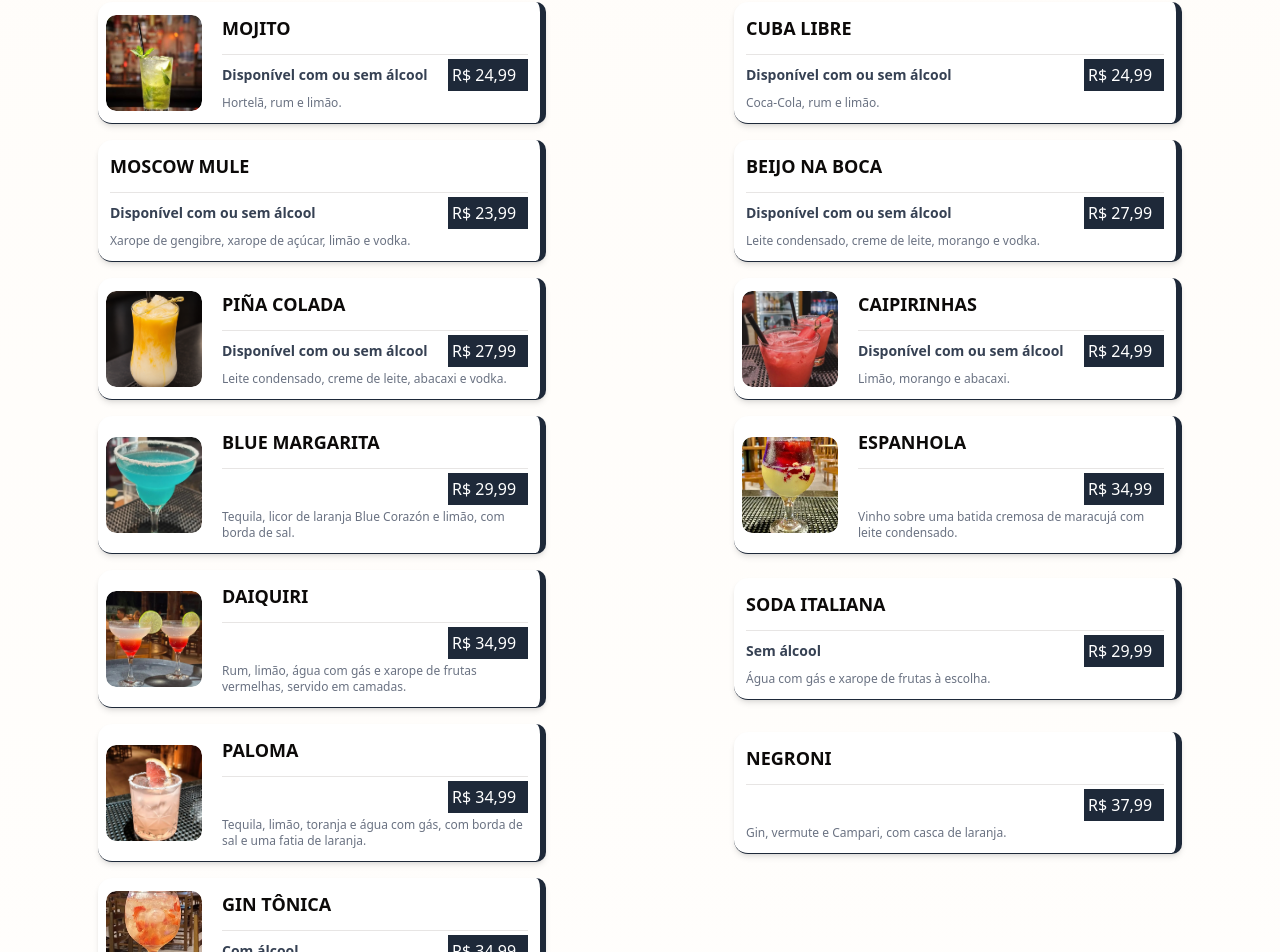
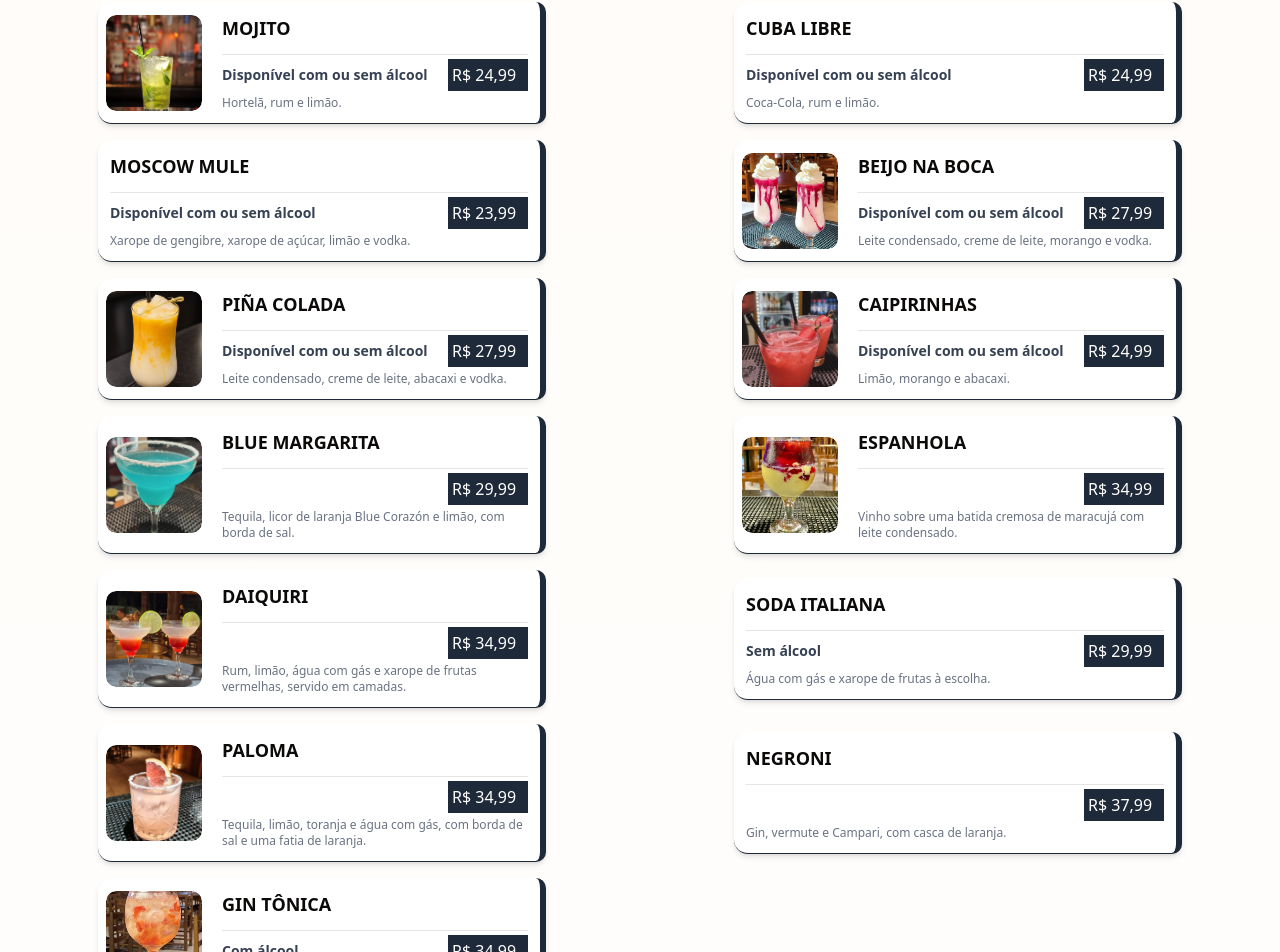
Before and after one commit to brasaburger06-blip/cardapio-brasa, a Next.js app in the folder testecardapioune-master/testecardapioune-master/: page /testune in a window 1280 px wide. Shown: the part 6487-7439 px from the top of the page. Built offline with nearby package versions, Linux system fonts and the light colour scheme.

Commit message:
Exibe a foto no drink Beijo na Boca

```diff
--- a/testecardapioune-master/testecardapioune-master/src/db.js
+++ b/testecardapioune-master/testecardapioune-master/src/db.js
@@ -1065,6 +1065,7 @@ export const dataBase = [
   },
   {
     "id": "1303",
+    "imageUrlPry": "/beijo-na-boca.jpeg",
     "name": "BEIJO NA BOCA",
     "typeMenu": false,
     "categoryTitle": "DRINKS",
```
